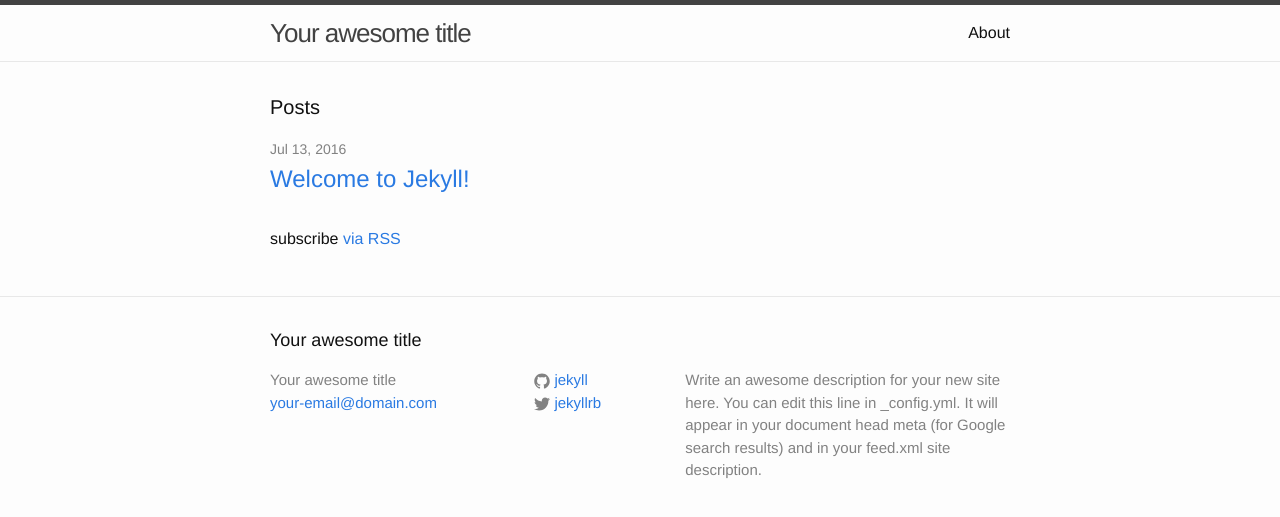
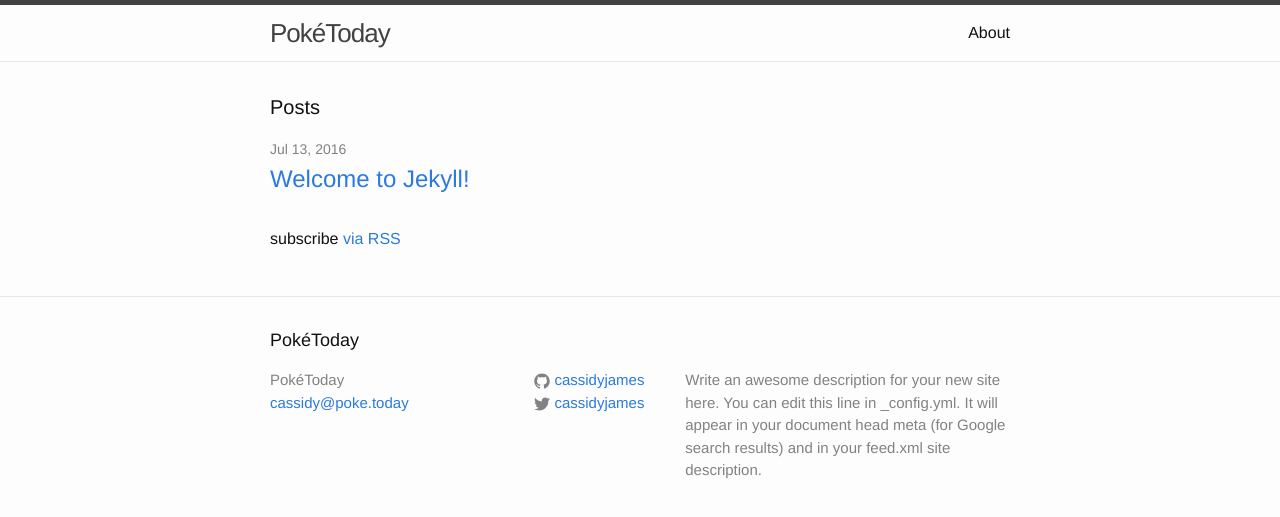
Before and after one commit to cassidyjames/poke.today, a Jekyll site: the page built from index.html, in a window 1280 px wide. Shown: the top 517 px of the page. Built offline with Jekyll 4.4.1, drawn with Linux system fonts in a browser that asks for light colours.

Commit message:
Config updates

```diff
--- a/_config.yml
+++ b/_config.yml
@@ -6,16 +6,16 @@
 # 'jekyll serve'. If you change this file, please restart the server process.
 
 # Site settings
-title: Your awesome title
-email: your-email@domain.com
+title: PokéToday
+email: cassidy@poke.today
 description: > # this means to ignore newlines until "baseurl:"
   Write an awesome description for your new site here. You can edit this
   line in _config.yml. It will appear in your document head meta (for
   Google search results) and in your feed.xml site description.
-baseurl: "/poke/" # the subpath of your site, e.g. /blog
+baseurl: "/poke" # the subpath of your site, e.g. /blog
 url: "http://cassidyjames.com" # the base hostname & protocol for your site
-twitter_username: jekyllrb
-github_username:  jekyll
+twitter_username: cassidyjames
+github_username:  cassidyjames
 
 # Build settings
 markdown: kramdown
```
